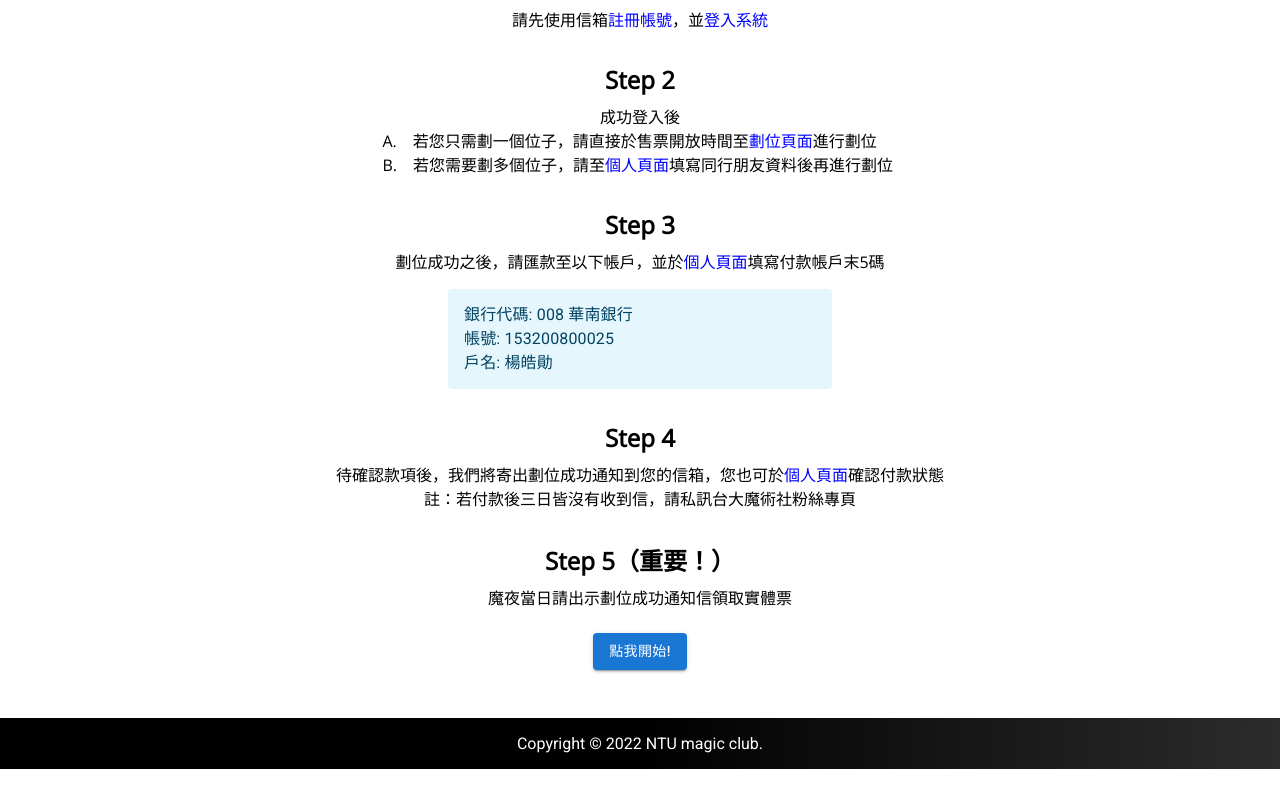
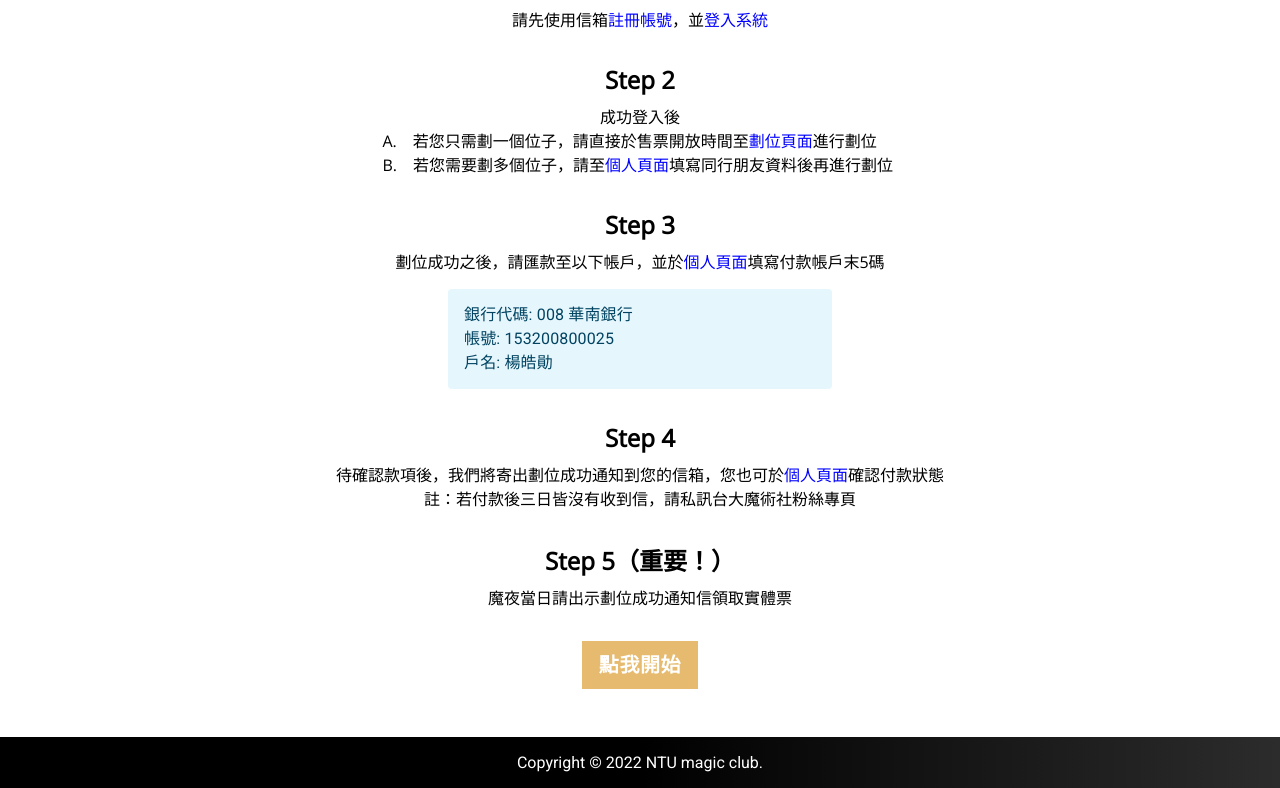
Before and after one commit to xieyou0608/ntumagic, a React (Create React App) app: page /guide in a window 1280 px wide. Shown: the part 291-1079 px from the top of the page. Built offline with nearby package versions, Linux system fonts and the light colour scheme; no server answers.

Commit message:
fix 修正_guide.scss style被覆蓋bug，修改按鈕樣式

```diff
--- a/src/pages/GuidePage.js
+++ b/src/pages/GuidePage.js
@@ -71,7 +71,7 @@ const GuidePage = () => {
         variant="contained"
         sx={{ marginTop: 3 }}
       >
-        點我開始!
+        點我開始
       </Button>
     </div>
   );
--- a/src/styles/_guide.scss
+++ b/src/styles/_guide.scss
@@ -13,7 +13,7 @@
     }
     .AorB{
         text-align: left;
-        width: 515px;
+        width: 515px !important;
     }
     .MuiPaper-elevation{
         min-width: 200px;
@@ -22,10 +22,46 @@
         white-space: nowrap;
         background-color: rgb(229, 246, 253);
     }
+    .css-15c2ieu-MuiButtonBase-root-MuiButton-root{
+        display: inline-block;
+        font-weight: bold;
+        line-height: 1.5;
+        color: #212529;
+        text-align: center;
+        text-decoration: none;
+        vertical-align: middle;
+        cursor: pointer;
+        -webkit-user-select: none;
+        -moz-user-select: none;
+        user-select: none;
+        background-color: transparent;
+        border: 1px solid transparent;
+        transition: color 0.15s ease-in-out, background-color 0.15s ease-in-out, border-color 0.15s ease-in-out, box-shadow 0.15s ease-in-out;
+
+        color: #fff;
+        background-color: #e6bb6f;
+        border-color: #e6bb6f;
+
+        padding: 0.5rem 1rem;
+        font-size: 1.25rem;
+        &:hover{
+            color: #fff;
+            background-color: #e6bb6f;
+            border-color: #e6bb6f;
+            box-shadow: 0 0 5px #e6bb6f;
+        }
+        box-shadow: none;
+        border-top-left-radius: 0;
+        border-top-right-radius: 0;
+        border-bottom-right-radius: 0;
+        border-bottom-left-radius: 0;
+
+        margin-top: 2rem;
+    }
     @media (max-width: 767px) {
         padding: 3rem 10px;
         .AorB{
-            width: 100%;
+            width: 100% !important;
         }
     }
 }
--- a/src/styles/style.css
+++ b/src/styles/style.css
@@ -176,7 +176,7 @@ ul {
 
 .guidepage .AorB {
   text-align: left;
-  width: 515px;
+  width: 515px !important;
 }
 
 .guidepage .MuiPaper-elevation {
@@ -187,12 +187,53 @@ ul {
   background-color: #e5f6fd;
 }
 
+.guidepage .css-15c2ieu-MuiButtonBase-root-MuiButton-root {
+  display: inline-block;
+  font-weight: bold;
+  line-height: 1.5;
+  color: #212529;
+  text-align: center;
+  text-decoration: none;
+  vertical-align: middle;
+  cursor: pointer;
+  -webkit-user-select: none;
+  -moz-user-select: none;
+  -ms-user-select: none;
+      user-select: none;
+  background-color: transparent;
+  border: 1px solid transparent;
+  -webkit-transition: color 0.15s ease-in-out, background-color 0.15s ease-in-out, border-color 0.15s ease-in-out, -webkit-box-shadow 0.15s ease-in-out;
+  transition: color 0.15s ease-in-out, background-color 0.15s ease-in-out, border-color 0.15s ease-in-out, -webkit-box-shadow 0.15s ease-in-out;
+  transition: color 0.15s ease-in-out, background-color 0.15s ease-in-out, border-color 0.15s ease-in-out, box-shadow 0.15s ease-in-out;
+  transition: color 0.15s ease-in-out, background-color 0.15s ease-in-out, border-color 0.15s ease-in-out, box-shadow 0.15s ease-in-out, -webkit-box-shadow 0.15s ease-in-out;
+  color: #fff;
+  background-color: #e6bb6f;
+  border-color: #e6bb6f;
+  padding: 0.5rem 1rem;
+  font-size: 1.25rem;
+  -webkit-box-shadow: none;
+          box-shadow: none;
+  border-top-left-radius: 0;
+  border-top-right-radius: 0;
+  border-bottom-right-radius: 0;
+  border-bottom-left-radius: 0;
+  margin-top: 2rem;
+}
+
+.guidepage .css-15c2ieu-MuiButtonBase-root-MuiButton-root:hover {
+  color: #fff;
+  background-color: #e6bb6f;
+  border-color: #e6bb6f;
+  -webkit-box-shadow: 0 0 5px #e6bb6f;
+          box-shadow: 0 0 5px #e6bb6f;
+}
+
 @media (max-width: 767px) {
   .guidepage {
     padding: 3rem 10px;
   }
   .guidepage .AorB {
-    width: 100%;
+    width: 100% !important;
   }
 }
 
```
Also changed, not shown: 1 other file (tests, documents, lock files or other folders).
